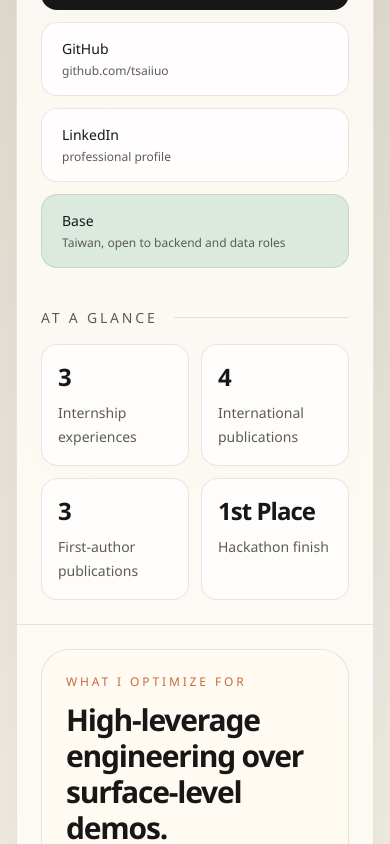
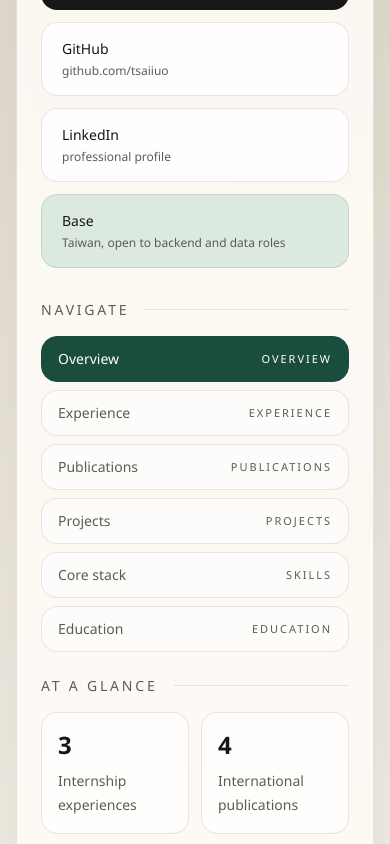
Before and after one commit to tsaiiuo/tsaiiuo.github.io, a Next.js app: page / in a window 390 px wide. Shown: the part 1164-2008 px from the top of the page. Built offline with nearby package versions, Linux system fonts and the light colour scheme.

Commit message:
Add sticky sidebar section navigation

```diff
--- a/app/page.tsx
+++ b/app/page.tsx
@@ -1,3 +1,6 @@
+'use client';
+
+import { useEffect, useState } from 'react';
 import Image from 'next/image';
 
 const highlights = [
@@ -118,14 +121,51 @@ const skillGroups = [
 	},
 ];
 
+const sections = [
+	{ id: 'overview', label: 'Overview' },
+	{ id: 'experience', label: 'Experience' },
+	{ id: 'publications', label: 'Publications' },
+	{ id: 'projects', label: 'Projects' },
+	{ id: 'skills', label: 'Core stack' },
+	{ id: 'education', label: 'Education' },
+];
+
 export default function Home() {
+	const [activeSection, setActiveSection] = useState('overview');
+
+	useEffect(() => {
+		const sectionElements = sections
+			.map((section) => document.getElementById(section.id))
+			.filter((element): element is HTMLElement => Boolean(element));
+
+		const observer = new IntersectionObserver(
+			(entries) => {
+				const visibleEntries = entries
+					.filter((entry) => entry.isIntersecting)
+					.sort((a, b) => b.intersectionRatio - a.intersectionRatio);
+
+				if (visibleEntries[0]?.target.id) {
+					setActiveSection(visibleEntries[0].target.id);
+				}
+			},
+			{
+				rootMargin: '-20% 0px -55% 0px',
+				threshold: [0.15, 0.35, 0.6],
+			},
+		);
+
+		sectionElements.forEach((element) => observer.observe(element));
+
+		return () => observer.disconnect();
+	}, []);
+
 	return (
 		<main className="relative overflow-hidden">
 			<div className="mx-auto flex min-h-screen w-full max-w-7xl flex-col px-4 py-6 sm:px-6 lg:px-8">
 				<div className="rounded-[2rem] border border-[color:var(--line)] bg-[color:var(--surface)] shadow-[0_20px_80px_rgba(33,33,33,0.08)] backdrop-blur">
-					<div className="grid min-h-screen grid-cols-1 lg:grid-cols-[0.95fr_1.45fr]">
-						<section className="border-b border-[color:var(--line)] p-6 sm:p-8 lg:min-h-screen lg:border-b-0 lg:border-r lg:p-10">
-							<div className="flex h-full flex-col justify-between gap-10">
+					<div className="grid grid-cols-1 lg:grid-cols-[0.95fr_1.45fr]">
+						<section className="border-b border-[color:var(--line)] p-6 sm:p-8 lg:border-b-0 lg:border-r lg:p-10">
+							<div className="flex h-full flex-col gap-8 lg:sticky lg:top-6 lg:max-h-[calc(100vh-3rem)] lg:justify-between lg:overflow-auto">
 								<div className="space-y-8">
 									<div className="inline-flex rounded-full border border-[color:var(--line)] bg-white/70 px-3 py-1 text-xs uppercase tracking-[0.24em] text-[color:var(--muted)]">
 										Data x backend x applied AI
@@ -196,6 +236,37 @@ export default function Home() {
 									</div>
 								</div>
 
+								<div className="space-y-6">
+									<div className="space-y-4">
+										<div className="flex items-center justify-between">
+											<h2 className="text-sm uppercase tracking-[0.2em] text-[color:var(--muted)]">Navigate</h2>
+											<div className="h-px flex-1 bg-[color:var(--line)] ml-4" />
+										</div>
+										<nav className="grid gap-2">
+											{sections.map((section) => {
+												const isActive = activeSection === section.id;
+												return (
+													<a
+														key={section.id}
+														href={`#${section.id}`}
+														className={`rounded-2xl border px-4 py-3 text-sm transition ${
+															isActive
+																? 'border-[color:var(--accent)] bg-[color:var(--accent)] text-white'
+																: 'border-[color:var(--line)] bg-white/60 text-[color:var(--muted)] hover:border-[color:var(--accent)] hover:text-[color:var(--foreground)]'
+														}`}
+													>
+														<div className="flex items-center justify-between">
+															<span>{section.label}</span>
+															<span className="font-[family:var(--font-ibm-plex-mono)] text-[11px] uppercase tracking-[0.18em]">
+																{section.id}
+															</span>
+														</div>
+													</a>
+												);
+											})}
+										</nav>
+									</div>
+
 									<div className="space-y-4">
 										<div className="flex items-center justify-between">
 										<h2 className="text-sm uppercase tracking-[0.2em] text-[color:var(--muted)]">At a glance</h2>
@@ -211,11 +282,12 @@ export default function Home() {
 										</div>
 									</div>
 								</div>
+							</div>
 						</section>
 
 						<section className="p-6 sm:p-8 lg:p-10">
 							<div className="space-y-10">
-								<div className="rounded-[1.75rem] border border-[color:var(--line)] bg-[color:var(--surface-strong)] p-6">
+								<div id="overview" className="rounded-[1.75rem] border border-[color:var(--line)] bg-[color:var(--surface-strong)] p-6 scroll-mt-24">
 									<div className="flex flex-col gap-4 md:flex-row md:items-end md:justify-between">
 										<div className="max-w-2xl">
 											<p className="font-[family:var(--font-ibm-plex-mono)] text-xs uppercase tracking-[0.24em] text-[color:var(--accent-warm)]">
@@ -230,7 +302,7 @@ export default function Home() {
 									</div>
 								</div>
 
-								<div className="space-y-4">
+								<div id="experience" className="space-y-4 scroll-mt-24">
 									<div className="flex items-center justify-between">
 										<h2 className="text-sm uppercase tracking-[0.2em] text-[color:var(--muted)]">Experience</h2>
 										<div className="h-px flex-1 bg-[color:var(--line)] ml-4" />
@@ -263,7 +335,7 @@ export default function Home() {
 									</div>
 								</div>
 
-								<div className="space-y-4">
+								<div id="publications" className="space-y-4 scroll-mt-24">
 									<div className="flex items-center justify-between">
 										<h2 className="text-sm uppercase tracking-[0.2em] text-[color:var(--muted)]">Publications</h2>
 										<div className="h-px flex-1 bg-[color:var(--line)] ml-4" />
@@ -285,7 +357,7 @@ export default function Home() {
 									</div>
 								</div>
 
-								<div className="space-y-4">
+								<div id="projects" className="space-y-4 scroll-mt-24">
 									<div className="flex items-center justify-between">
 										<h2 className="text-sm uppercase tracking-[0.2em] text-[color:var(--muted)]">Projects</h2>
 										<div className="h-px flex-1 bg-[color:var(--line)] ml-4" />
@@ -305,7 +377,7 @@ export default function Home() {
 								</div>
 
 								<div className="grid gap-4 lg:grid-cols-[1.15fr_0.85fr]">
-									<div className="space-y-4 rounded-[1.75rem] border border-[color:var(--line)] bg-white/70 p-6">
+									<div id="skills" className="space-y-4 rounded-[1.75rem] border border-[color:var(--line)] bg-white/70 p-6 scroll-mt-24">
 										<div className="flex items-center justify-between">
 											<h2 className="text-sm uppercase tracking-[0.2em] text-[color:var(--muted)]">Core stack</h2>
 											<div className="h-px flex-1 bg-[color:var(--line)] ml-4" />
@@ -329,7 +401,7 @@ export default function Home() {
 										</div>
 									</div>
 
-									<div className="space-y-4 rounded-[1.75rem] border border-[color:var(--line)] bg-[color:var(--foreground)] p-6 text-white">
+									<div id="education" className="space-y-4 rounded-[1.75rem] border border-[color:var(--line)] bg-[color:var(--foreground)] p-6 text-white scroll-mt-24">
 										<div>
 											<p className="font-[family:var(--font-ibm-plex-mono)] text-xs uppercase tracking-[0.2em] text-white/60">Education</p>
 											<h2 className="mt-3 text-2xl font-semibold tracking-[-0.04em]">NCKU EE-CSIE</h2>
```
Lines whose indentation alone changed are shown as unchanged.
